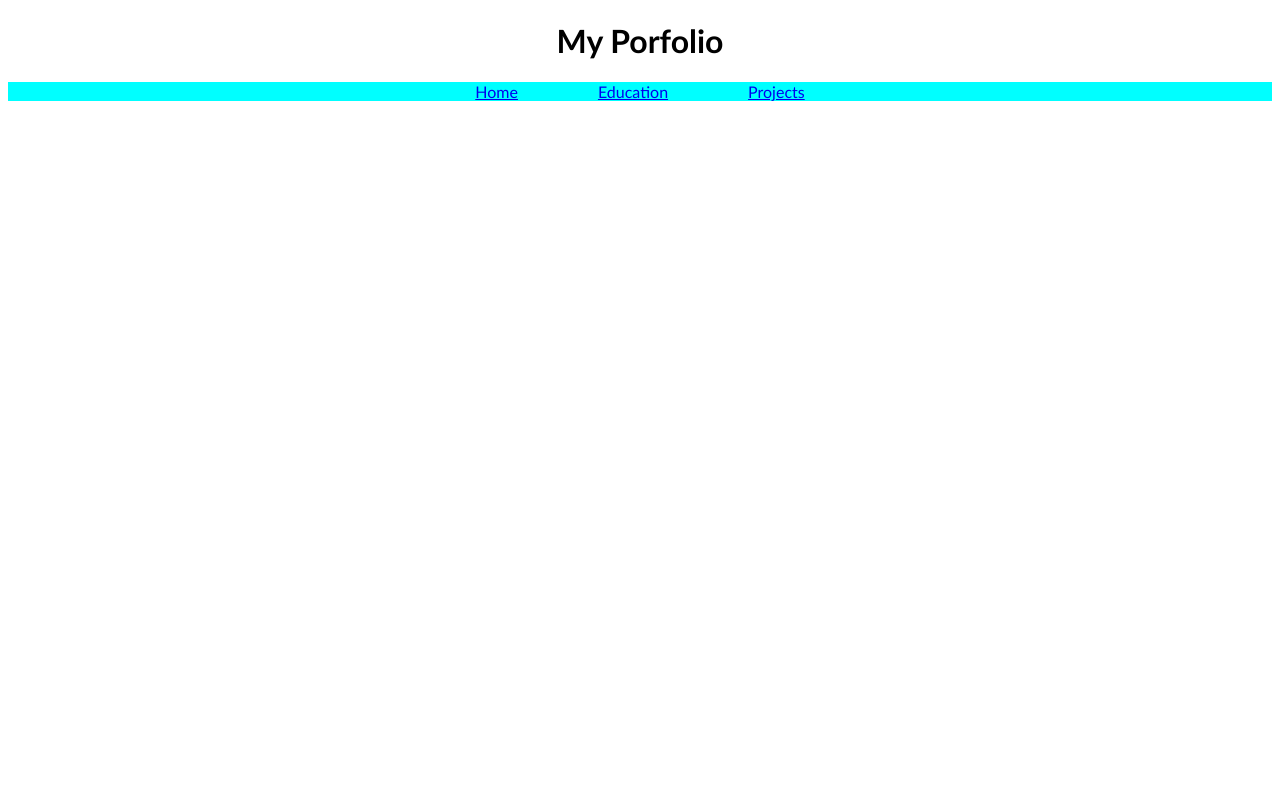
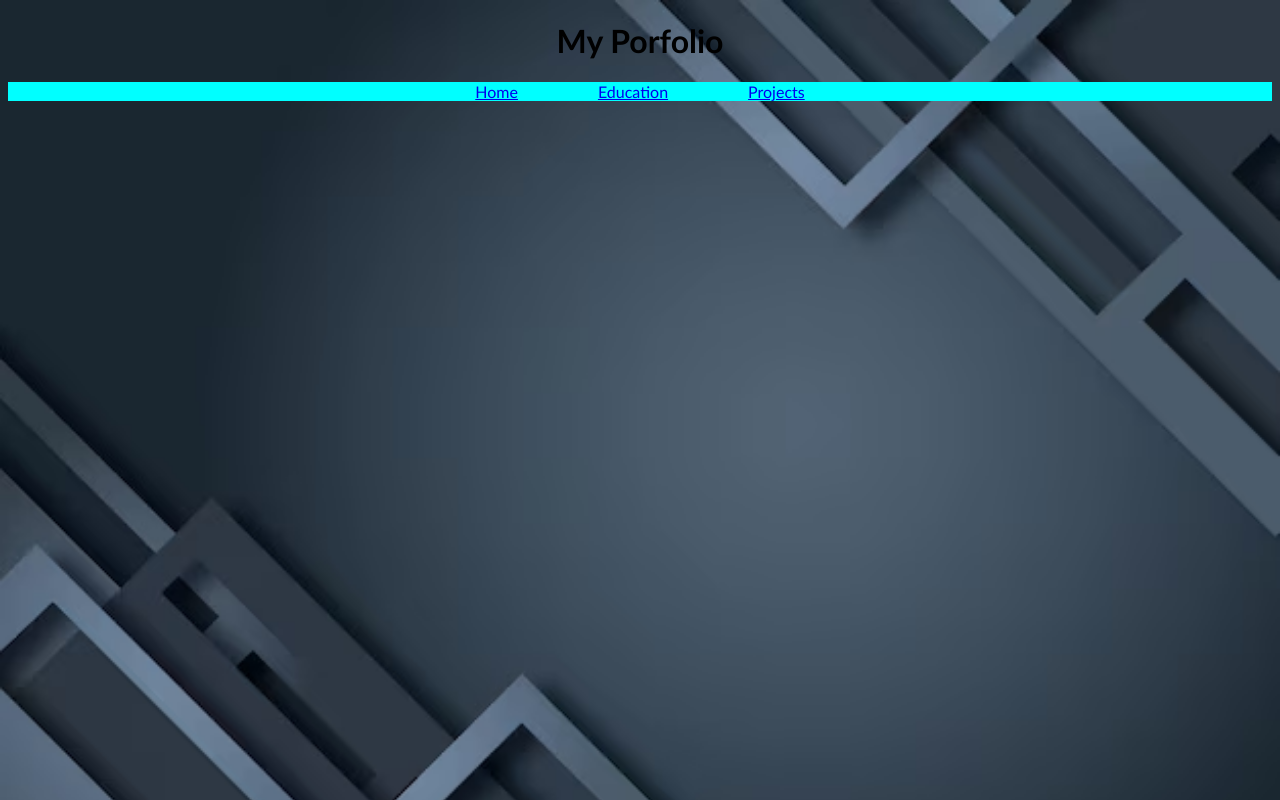
Before and after one commit to AhmedShaik07/Portfolio, a plain HTML site: page index.html in a window 1280 px wide. Drawn offline with Linux system fonts and the light colour scheme.

Commit message:
Update style.css

```diff
--- a/style.css
+++ b/style.css
@@ -2,7 +2,7 @@
     text-align: center;
     font-family: 'Trebuchet MS', 'Lucida Sans Unicode', 'Lucida Grande', 'Lucida Sans', Arial, sans-serif;
 }
-body-index{
+#body-index{
     background-image: -webkit-image-set("images/bgpic.avif");
     background-repeat: no-repeat;
     background-size: cover;
```
